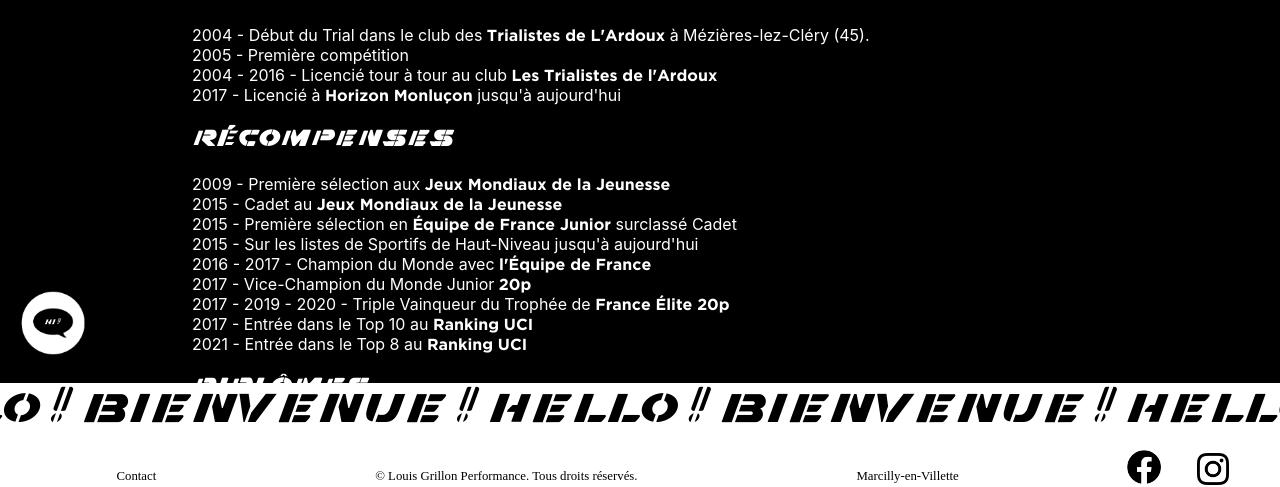
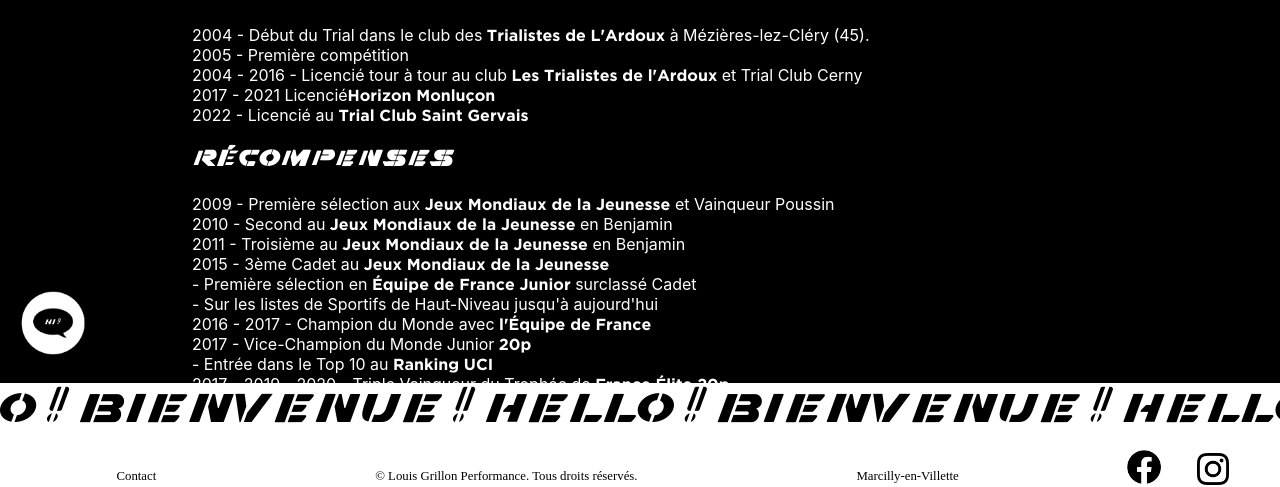
Before and after one commit to LouisGrillon/PerfLouisGrillon, a React (Vite) app in the folder perflouisgrillon/: page /about in a window 1280 px wide. Shown: the part 305-792 px from the top of the page. Built offline with nearby package versions, Linux system fonts and the light colour scheme; no server answers; a web font is replaced by a local one.

Commit message:
new_trad_19/12/2021

```diff
--- a/perflouisgrillon/public/locales/fr/translation.json
+++ b/perflouisgrillon/public/locales/fr/translation.json
@@ -4,6 +4,8 @@
     "internship":"Stages",
     "gallery":"Galerie",
     "partners":"Partenaires",
+    "and": "et",
+
 
     "confirm_email":"Confirmation d'E-mail",
     "name":"Nom",
@@ -37,16 +39,21 @@
     "formation_Title":"PARCOURS DE FORMATION",
     "description_part_2":"Début du Trial dans le club des",
     "description_part_3":" à",
+    "description_part_3_5":" au",
     "description_part_4":"Première compétition",
     "description_part_5":"Licencié tour à tour au club",
-    "description_part_6":"Licencié à ",
+    "description_part_6":"Licencié",
     "description_part_7":"jusqu'à aujourd'hui",
 
     "trophies_Title":"RÉCOMPENSES",
     "description_part_8":"Première sélection aux ",
     "description_part_9":"Jeux Mondiaux de la Jeunesse",
-    "description_part_10":"Cadet au ",
-    "description_part_11":"Jeux Mondiaux de la Jeunesse",
+    "description_part_9_add_1":" et Vainqueur Poussin",
+    "description_part_925":"Second au",
+    "description_part_95":" et Vainqueur en Poussin",
+    "description_part_9_add_2":"Troisième au",
+    "description_part_10":"3ème Cadet au ",
+    "description_part_11":" en Benjamin",
     "description_part_12":"Première sélection en ",
     "description_part_13":"Équipe de France Junior",
     "description_part_14":" surclassé Cadet",
--- a/perflouisgrillon/src/Components/About/About.jsx
+++ b/perflouisgrillon/src/Components/About/About.jsx
@@ -22,21 +22,25 @@ function About() {
                 <span className='description'>2004 - {t('description_part_2')} <span className="important_Item"> Trialistes de L'Ardoux</span>
                 {t('description_part_3')} Mézières-lez-Cléry (45).</span> <br />
                 <span className='description'>2005 - {t('description_part_4')}</span> <br />
-                <span className='description'>2004 - 2016 - {t('description_part_5')} <span className="important_Item"> Les Trialistes de l'Ardoux</span></span> <br />
-                <span className='description'>2017 - {t('description_part_6')}<span className="important_Item">Horizon Monluçon</span> {t('description_part_7')}</span>
+                <span className='description'>2004 - 2016 - {t('description_part_5')} <span className="important_Item"> Les Trialistes de l'Ardoux</span> {t('and')} Trial Club Cerny</span> <br />
+                <span className='description'>2017 - 2021 {t('description_part_6')}<span className="important_Item">Horizon Monluçon</span></span><br />
+                <span className='description'>2022 - {t('description_part_6')}{t('description_part_3_5')} <span className="important_Item">Trial Club Saint Gervais</span></span>
             </div>
 
             <div className="trophies_wrapper" >
                 <h2 className="trophies_Title">{t('trophies_Title')}</h2>
-                <span className='description'>2009 - {t('description_part_8')} <span className="important_Item">{t('description_part_9')}</span></span> <br />
-                <span className='description'>2015 - {t('description_part_10')} <span className="important_Item">{t('description_part_11')}</span></span> <br />
-                <span className='description'>2015 - {t('description_part_12')} <span className="important_Item">{t('description_part_13')}</span>{t('description_part_14')}</span> <br />
-                <span className='description'>2015 - {t('description_part_15')} </span><br />
+                <span className='description'>2009 - {t('description_part_8')} <span className="important_Item">{t('description_part_9')}</span>{t('description_part_9_add_1')}</span> <br />
+                <span className='description'>2010 - {t('description_part_925')} <span className="important_Item">{t('description_part_9')}</span>{t('description_part_11')}</span> <br />
+                <span className='description'>2011 - {t('description_part_9_add_2')} <span className="important_Item">{t('description_part_9')}</span>{t('description_part_11')}</span> <br />
+                <span className='description'>2015 - {t('description_part_10')} <span className="important_Item">{t('description_part_9')}</span></span> <br />
+                <span className='description'> - {t('description_part_12')} <span className="important_Item">{t('description_part_13')}</span>{t('description_part_14')}</span> <br />
+                <span className='description'> - {t('description_part_15')} </span><br />
                 <span className='description'>2016 - 2017 - {t('description_part_16')} <span className="important_Item">{t('description_part_17')}</span></span> <br />
                 <span className='description'>2017 - {t('description_part_18')} <span className="important_Item">{t('description_part_19')}</span></span> <br />
+                <span className='description'> - {t('description_part_22')} <span className="important_Item">{t('description_part_23')}</span></span> <br />
                 <span className='description'>2017 - 2019 - 2020 - {t('description_part_20')} <span className="important_Item">{t('description_part_21')}</span></span> <br />
-                <span className='description'>2017 - {t('description_part_22')} <span className="important_Item">{t('description_part_23')}</span></span> <br />
-                <span className='description'>2021 - {t('description_part_24')} <span className="important_Item">{t('description_part_25')}</span></span>
+                <span className='description'>2021 - {t('description_part_24')} <span className="important_Item">{t('description_part_25')}</span></span><br />
+                <span className='description'>- n°7 <span className="important_Item">{t('description_part_25')}</span></span>
             </div>
 
             <div className="degrees_wrapper" >
```
Also changed, not shown: perflouisgrillon/public/locales/en/translation.json (+8 -2 lines).
